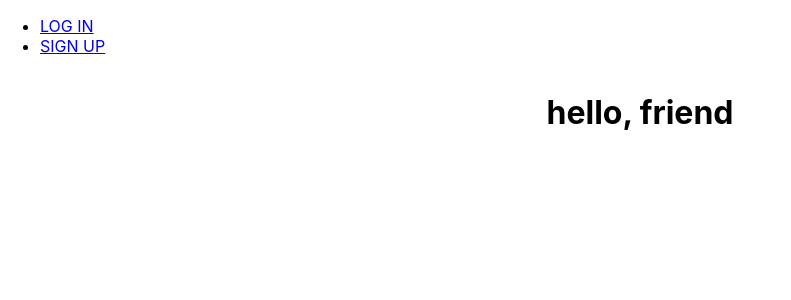
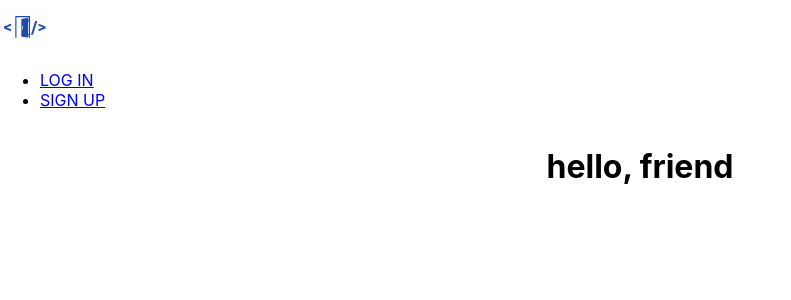
Before and after one commit to izabela2279/restful-rooms-front-end, a React (Create React App) app: page / in a window 1280 px wide. Shown: the top 300 px of the page, without its empty margins (0-791 px from the left). Built offline with nearby package versions, Linux system fonts and the light colour scheme; no server answers.

Commit message:
import logo and style in NavBar

```diff
--- a/src/components/NavBar/NavBar.jsx
+++ b/src/components/NavBar/NavBar.jsx
@@ -1,6 +1,6 @@
 import { NavLink } from 'react-router-dom'
-// import styles from './NavBar.module.css'
-// import Logo from '../../assets/branding/logo.svg'
+import styles from './NavBar.css'
+
 
 const NavBar = ({ user, handleLogout }) => {
 
@@ -18,7 +18,8 @@ const NavBar = ({ user, handleLogout }) => {
   )
 
   return (
-    <nav>
+    <nav className={styles.container}>
+        <NavLink to={'/'}><img src="assets/restful-logo_adobe_express (1).svg"  alt="restful-logo" style={{width: 50, height: 50}} /></NavLink>
       {user ? protectedLinks : publicLinks}
     </nav>
   )
```
Also changed, not shown: public/assets/restful-logo_adobe_express (1).svg (added), src/components/NavBar/NavBar.css (added).
